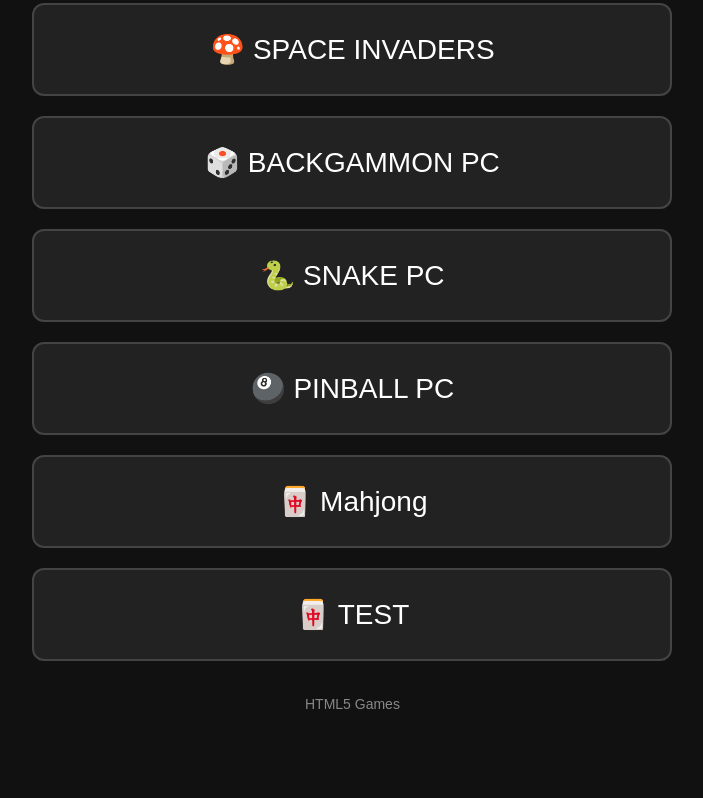
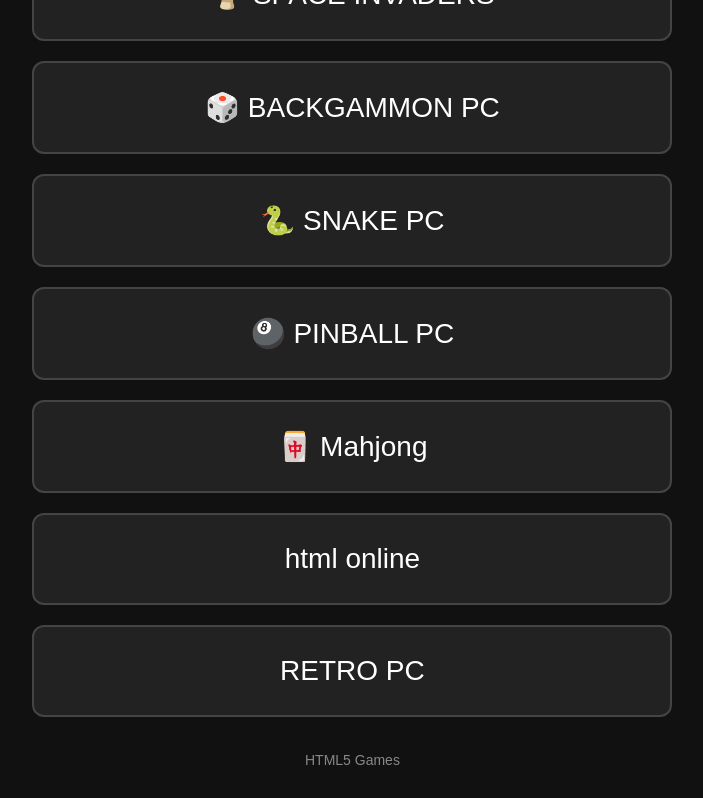
Before and after one commit to Kadaz/TolisArcade, a plain HTML site: page index.html in a window 1280 px wide. Shown: the part 651-1449 px from the top of the page, without its empty margins (308-1011 px from the left). Before the commit the page ends 1393 px from the top, so only its background shows below. Drawn offline with Linux system fonts and the light colour scheme.

Commit message:
Update index.html

```diff
--- a/index.html
+++ b/index.html
@@ -150,8 +150,12 @@
             🀄 Mahjong
         </a>
 
-        <a class="game" href="https://binbashbanana.github.io/webretro/">
-            🀄 TEST
+        <a class="game" href="https://html5games.com/">
+            html online
+        </a>
+
+        <a class="game" href="https://kadaz.github.io/webretro/">
+            RETRO PC
         </a>
 
     </div>
```
